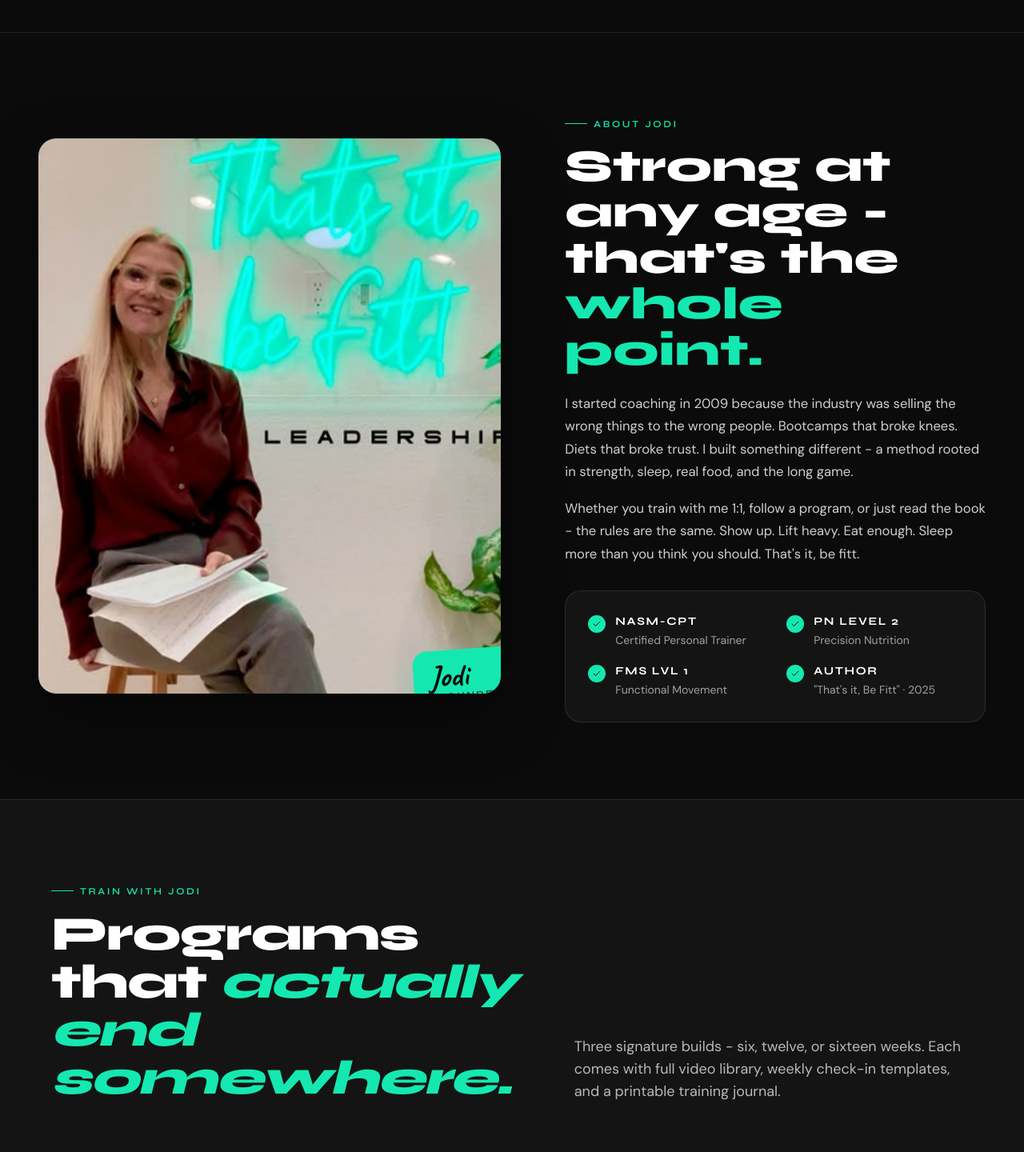
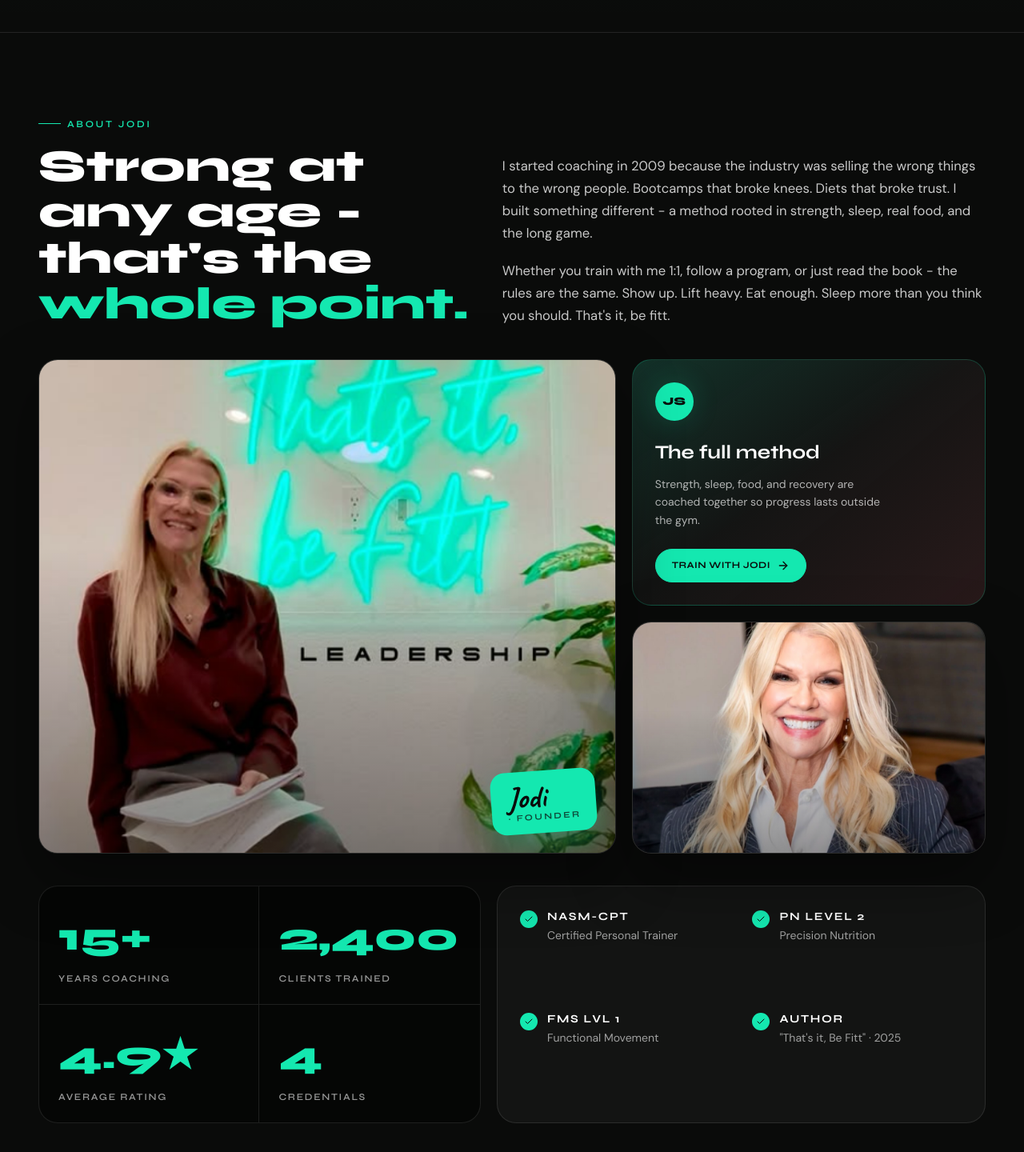
Before and after one commit to Suryansh1987/jodi-stokes, a Next.js app: page / in a window 1280 px wide. Shown: the part 2120-3560 px from the top of the page at 80% size. Built offline with nearby package versions, Linux system fonts and the light colour scheme.

Commit message:
Task 3 done

```diff
--- a/app/globals.css
+++ b/app/globals.css
@@ -752,12 +752,45 @@
   }
 
   .about {
-    @apply grid items-center gap-12 py-24 md:grid-cols-[1.1fr_1fr] md:gap-20;
+    @apply grid gap-10 py-24;
+  }
+
+  .about-heading {
+    @apply grid gap-6 md:grid-cols-[0.92fr_1fr] md:items-end;
+  }
+
+  .about-heading h2 {
+    @apply font-display text-[clamp(2.2rem,4.4vw,4rem)] font-extrabold text-white;
+    line-height: 1.02;
+    letter-spacing: 0;
+  }
+
+  .about-heading h2 span {
+    @apply text-mint;
+  }
+
+  .about-content__copy {
+    @apply max-w-2xl justify-self-end;
+  }
+
+  .about-content__copy p {
+    @apply mb-[18px] text-[1.04rem] leading-[1.7] text-white/78 last:mb-0;
+  }
+
+  .about-showcase {
+    @apply grid gap-5 lg:grid-cols-[1.55fr_0.95fr];
   }
 
   .about-photo {
-    @apply relative aspect-[5/6] overflow-hidden rounded-3xl;
-    box-shadow: 0 30px 80px rgb(0 0 0 / 45%);
+    @apply relative overflow-hidden rounded-[24px] border border-white/10 bg-surface-1;
+    box-shadow: 0 30px 80px rgb(0 0 0 / 42%);
+  }
+
+  .about-photo::after {
+    content: "";
+    @apply absolute inset-0 z-[1];
+    background: linear-gradient(180deg, transparent 38%, rgb(0 0 0 / 42%) 100%);
+    pointer-events: none;
   }
 
   .about-photo__glow {
@@ -771,8 +804,50 @@
     object-position: 30% 12%;
   }
 
+  .about-photo--main {
+    @apply min-h-[560px];
+  }
+
+  .about-photo--secondary {
+    @apply min-h-[290px] grow;
+  }
+
+  .about-photo--secondary .about-photo__image {
+    object-position: center 18%;
+  }
+
+  .about-side {
+    @apply grid gap-5 md:grid-cols-2 lg:grid-cols-1;
+  }
+
+  .about-breakout {
+    @apply flex min-h-[250px] flex-col justify-between gap-6 rounded-[24px] border border-mint/20 bg-surface-1 p-7;
+    background:
+      linear-gradient(145deg, rgb(20 232 176 / 14%), transparent 48%),
+      linear-gradient(320deg, rgb(255 77 94 / 9%), transparent 56%),
+      var(--s1);
+  }
+
+  .about-breakout__mark {
+    @apply grid size-12 place-items-center rounded-full bg-mint font-display text-sm font-extrabold text-ink;
+    box-shadow: 0 0 34px var(--mint-glow);
+  }
+
+  .about-breakout h3 {
+    @apply mb-3 font-display text-2xl font-bold text-white;
+    letter-spacing: 0;
+  }
+
+  .about-breakout p {
+    @apply max-w-[31ch] text-sm leading-relaxed text-white/68;
+  }
+
+  .about-breakout__cta {
+    @apply w-fit gap-2 px-5 py-3 text-[0.72rem];
+  }
+
   .about-signature {
-    @apply absolute bottom-[-22px] right-[-22px] z-[2] rounded-[18px] bg-mint px-5 py-4 font-script text-[2.4rem] font-bold text-ink;
+    @apply absolute bottom-6 right-6 z-[2] rounded-[18px] bg-mint px-5 py-4 font-script text-[2.4rem] font-bold text-ink;
     box-shadow: 0 18px 40px rgb(20 232 176 / 30%);
     line-height: 0.9;
     transform: rotate(-4deg);
@@ -782,22 +857,37 @@
     @apply mt-0.5 block font-display text-[0.68rem] font-bold uppercase tracking-[0.22em] opacity-70;
   }
 
-  .about-content h2 {
-    @apply mb-6 font-display text-[clamp(2.2rem,4.4vw,3.8rem)] font-extrabold text-white;
-    line-height: 1.02;
-    letter-spacing: 0;
-  }
-
-  .about-content h2 span {
-    @apply text-mint;
-  }
-
-  .about-content__copy p {
-    @apply mb-[18px] text-[1.04rem] leading-[1.7] text-white/80;
+  .about-proof {
+    @apply grid gap-5 lg:grid-cols-[0.95fr_1.05fr];
+  }
+
+  .about-stats {
+    @apply grid grid-cols-2 overflow-hidden rounded-[24px] border border-white/10 bg-black-deep;
+  }
+
+  .about-stat {
+    @apply border-b border-r border-white/10 p-6;
+  }
+
+  .about-stat:nth-child(2n) {
+    @apply border-r-0;
+  }
+
+  .about-stat:nth-last-child(-n + 2) {
+    @apply border-b-0;
+  }
+
+  .about-stat strong {
+    @apply block font-display text-[clamp(1.8rem,4vw,3.1rem)] font-extrabold text-mint;
+    letter-spacing: 0;
+  }
+
+  .about-stat span {
+    @apply mt-1 block font-display text-xs font-semibold uppercase tracking-[0.14em] text-white/58;
   }
 
   .about-credentials {
-    @apply mt-8 grid gap-x-7 gap-y-4 rounded-[20px] border border-white/10 bg-surface-1 p-7 md:grid-cols-2;
+    @apply grid gap-x-7 gap-y-4 rounded-[24px] border border-white/10 bg-surface-1 p-7 md:grid-cols-2;
   }
 
   .cred {
@@ -1830,11 +1920,20 @@
   }
 
   .about {
-    @apply grid-cols-1 gap-12;
+    @apply gap-12;
+  }
+
+  .about-showcase,
+  .about-proof {
+    @apply grid-cols-1;
+  }
+
+  .about-side {
+    @apply grid-cols-2;
   }
 
   .about-signature {
-    @apply bottom-[-14px] right-0;
+    @apply bottom-4 right-4;
   }
 
   .prog-grid {
@@ -1942,8 +2041,32 @@
     @apply px-5 py-16;
   }
 
+  .about-heading,
+  .about-side {
+    @apply grid-cols-1;
+  }
+
+  .about-photo--main,
+  .about-photo--secondary {
+    @apply min-h-[360px];
+  }
+
   .about-signature {
     @apply hidden;
+  }
+
+  .about-stats {
+    @apply grid-cols-1;
+  }
+
+  .about-stat,
+  .about-stat:nth-child(2n),
+  .about-stat:nth-last-child(-n + 2) {
+    @apply border-b border-r-0;
+  }
+
+  .about-stat:last-child {
+    @apply border-b-0;
   }
 
   .about-credentials {
--- a/components/sections/home/about-section.tsx
+++ b/components/sections/home/about-section.tsx
@@ -1,18 +1,35 @@
+import Link from "next/link";
 import Image from "next/image";
-import { Check } from "lucide-react";
+import { ArrowRight, Check } from "lucide-react";
 
 import { aboutContent } from "@/lib/content/home";
 
 export function AboutSection() {
   return (
     <section className="about section-shell" data-screen-label="About">
-      <div className="about-photo">
+      <div className="about-heading">
+        <div>
+          <span className="eyebrow">{aboutContent.eyebrow}</span>
+          <h2>
+            {aboutContent.title} - that&apos;s the{" "}
+            <span>{aboutContent.accent}</span>
+          </h2>
+        </div>
+        <div className="about-content__copy">
+          {aboutContent.paragraphs.map((paragraph) => (
+            <p key={paragraph}>{paragraph}</p>
+          ))}
+        </div>
+      </div>
+
+      <div className="about-showcase">
+        <div className="about-photo about-photo--main">
           <div className="about-photo__glow" aria-hidden="true" />
           <Image
             src={aboutContent.image.src}
             alt={aboutContent.image.alt}
             fill
-          sizes="(max-width: 1100px) 100vw, 48vw"
+            sizes="(max-width: 1100px) 100vw, 58vw"
             className="about-photo__image"
           />
           <div className="about-signature">
@@ -21,15 +38,40 @@ export function AboutSection() {
           </div>
         </div>
 
-      <div className="about-content">
-        <span className="eyebrow">{aboutContent.eyebrow}</span>
-        <h2>
-          {aboutContent.title} - that&apos;s the{" "}
-          <span>{aboutContent.accent}</span>
-        </h2>
-        <div className="about-content__copy">
-          {aboutContent.paragraphs.map((paragraph) => (
-            <p key={paragraph}>{paragraph}</p>
+        <div className="about-side">
+          <div className="about-breakout">
+            <div className="about-breakout__mark" aria-hidden="true">
+              JS
+            </div>
+            <div>
+              <h3>{aboutContent.breakout.title}</h3>
+              <p>{aboutContent.breakout.description}</p>
+            </div>
+            <Link className="btn-primary about-breakout__cta" href={aboutContent.breakout.cta.href}>
+              {aboutContent.breakout.cta.label}
+              <ArrowRight size={16} aria-hidden="true" />
+            </Link>
+          </div>
+
+          <div className="about-photo about-photo--secondary">
+            <Image
+              src={aboutContent.secondaryImage.src}
+              alt={aboutContent.secondaryImage.alt}
+              fill
+              sizes="(max-width: 1100px) 100vw, 28vw"
+              className="about-photo__image"
+            />
+          </div>
+        </div>
+      </div>
+
+      <div className="about-proof">
+        <div className="about-stats" aria-label="Jodi Stokes coaching proof points">
+          {aboutContent.stats.map((stat) => (
+            <div className="about-stat" key={stat.label}>
+              <strong>{stat.value}</strong>
+              <span>{stat.label}</span>
+            </div>
           ))}
         </div>
 
--- a/enrichComponent/3. About Section.md
+++ b/enrichComponent/3. About Section.md
@@ -1,6 +1,6 @@
 # 3. About Section
 
-Status: Not Started
+Status: Completed
 
 ## Current Component
 
@@ -55,3 +55,16 @@ No. Motion alone is sufficient only for the fallback. The preferred 21st.dev opt
 
 - Motion must respect reduced-motion preferences.
 - Do not obscure the portrait with heavy animated backgrounds.
+
+## Implementation Notes
+
+- Reworked `components/sections/home/about-section.tsx` into an `About 3`-inspired editorial layout with split intro copy, main and secondary local Jodi images, a breakout method panel, coaching proof stats, and the preserved credential grid.
+- Extended `aboutContent` with secondary image, breakout CTA, and stat records so the section remains data-driven.
+- Updated About styles for a dark image-grid composition, mint/coral accents, responsive single-column behavior, and no motion dependency.
+- Added Playwright coverage for the secondary About image, proof stats, and `Train with Jodi` CTA.
+
+## Completion Evidence
+
+- `npm run lint` - passed.
+- `npm run build` - passed with Next.js 16.2.9 production build.
+- `npm run test:e2e` - passed (11 passed, 3 skipped).
--- a/lib/content/home.ts
+++ b/lib/content/home.ts
@@ -40,6 +40,17 @@ export type Pillar = {
 export type Credential = {
   title: string;
   description: string;
+};
+
+export type AboutStat = {
+  value: string;
+  label: string;
+};
+
+export type AboutBreakout = {
+  title: string;
+  description: string;
+  cta: NavLink;
 };
 
 export type Program = {
@@ -202,8 +213,24 @@ export const aboutContent = {
     src: "/images/jodi/jodi-leadership.png",
     alt: "Jodi Stokes at her studio",
   },
+  secondaryImage: {
+    src: "/images/jodi/jodi-portrait.jpg",
+    alt: "Jodi Stokes coaching portrait",
+  },
   signature: "Jodi",
   signatureLabel: "founder",
+  breakout: {
+    title: "The full method",
+    description:
+      "Strength, sleep, food, and recovery are coached together so progress lasts outside the gym.",
+    cta: { href: "#coaching", label: "Train with Jodi" },
+  } satisfies AboutBreakout,
+  stats: [
+    { value: "15+", label: "Years coaching" },
+    { value: "2,400", label: "Clients trained" },
+    { value: "4.9★", label: "Average rating" },
+    { value: "4", label: "Credentials" },
+  ] satisfies AboutStat[],
   paragraphs: [
     "I started coaching in 2009 because the industry was selling the wrong things to the wrong people. Bootcamps that broke knees. Diets that broke trust. I built something different - a method rooted in strength, sleep, real food, and the long game.",
     "Whether you train with me 1:1, follow a program, or just read the book - the rules are the same. Show up. Lift heavy. Eat enough. Sleep more than you think you should. That's it, be fitt.",
```
Also changed, not shown: enrichComponent/taskTracker.md (+2 -1 lines), 1 other file (tests, documents, lock files or other folders). Lines whose indentation alone changed are shown as unchanged.
